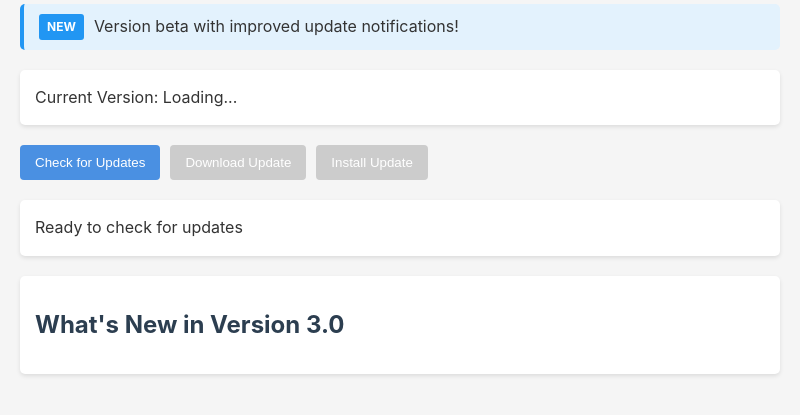
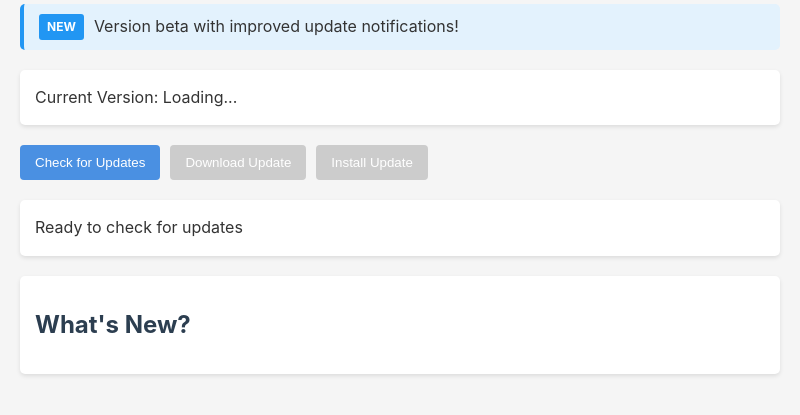
Before and after one commit to ColdByDefault/electron-auto-updater, an Electron app: page index.html in a window 800 px wide. Shown: the part 87-502 px from the top of the page. Drawn offline with Linux system fonts and the light colour scheme.

Commit message:
base ready

```diff
--- a/index.html
+++ b/index.html
@@ -2,7 +2,7 @@
 <html>
 <head>
   <meta charset="UTF-8">
-  <title>Reeed beta_v0.3.0 - Docs Manager</title>
+  <title>Reeed beta_v0.1.0 - Docs Manager</title>
   <link rel="stylesheet" href="styles.css">
   <link rel="icon" href="favicon.ico" type="image/x-icon">
 </head>
@@ -32,7 +32,7 @@
     </div>
 
     <div class="whats-new">
-      <h2>What's New in Version 3.0</h2>
+      <h2>What's New?</h2>
       <ul>
       </ul>
     </div>
```
Also changed, not shown: package.json (+16 -1 lines), 1 other file.
